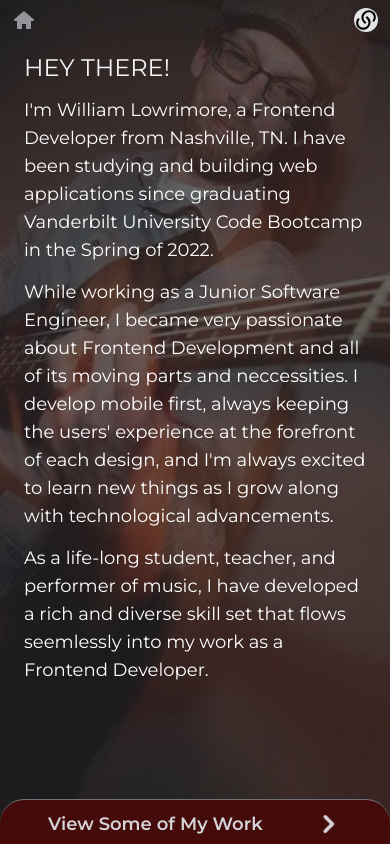
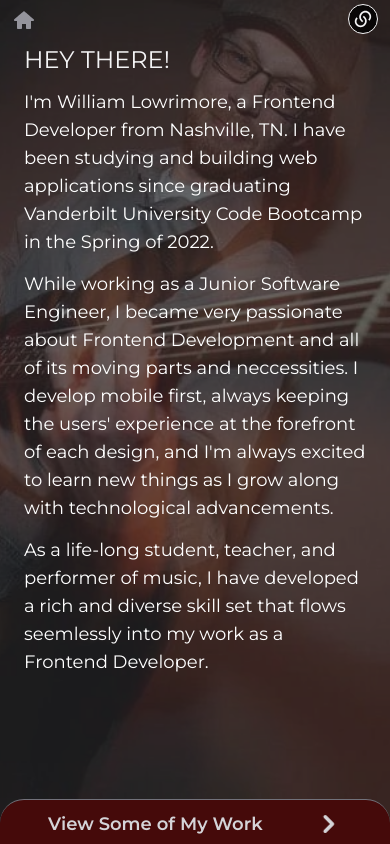
Before and after one commit to wlowrimore/piece_of_me, a Next.js app: page /about in a window 390 px wide. Built offline with nearby package versions, Linux system fonts and the light colour scheme.

Commit message:
adds animation to mobile nav and adjusts the opacity

```diff
--- a/src/app/about/page.tsx
+++ b/src/app/about/page.tsx
@@ -1,13 +1,13 @@
 import Link from "next/link";
 import { HiChevronRight } from "react-icons/hi";
 import { TiHome } from "react-icons/ti";
-import NavMobile from "../components/NavMobile";
+import NavMobile from "../components/NavMobile/NavMobile";
 
 const About: React.FC = () => {
   return (
     <main className="bg-fixed w-screen min-h-screen bg-about-bg bg-cover bg-center bg-norepeat flex flex-col mx-auto container">
       <div className="bg-zinc-800/70 w-full min-h-screen">
-        <div className="mt-2 mr-2">
+        <div className="fixed top-0 right-0 p-1">
           <NavMobile />
         </div>
         <div className="fixed left-3 top-2 text-zinc-400/90 rounded-full">
--- a/src/app/components/ContactForm.tsx
+++ b/src/app/components/ContactForm.tsx
@@ -3,7 +3,7 @@
 import { useState, useRef } from "react";
 import emailjs from "@emailjs/browser";
 import ContactFormUISection from "./ContactFormUISection";
-import NavMobile from "./NavMobile";
+import NavMobile from "./NavMobile/NavMobile";
 
 const ContactForm: React.FC = () => {
   const form = useRef<HTMLFormElement>(null);
@@ -64,7 +64,7 @@ const ContactForm: React.FC = () => {
 
   return (
     <>
-      <div className="fixed top-1 right-0 p-1">
+      <div className="fixed top-0 right-0 p-1">
         <NavMobile />
       </div>
       <ContactFormUISection
--- a/src/app/components/ContactFormUISection.tsx
+++ b/src/app/components/ContactFormUISection.tsx
@@ -91,7 +91,7 @@ const ContactFormUISection: React.FC<ContactFormUISectionProps> = ({
           value={formValues.message}
           onChange={handleChange}
           rows={5}
-          className="p-1 rounded outline-none text-black font-semibold tracking-wider bg-white/50"
+          className="p-1 rounded outline-none text-black font-semibold tracking-wider bg-white/80"
           required
         />
       </div>
--- a/src/app/components/HomeComponent.tsx
+++ b/src/app/components/HomeComponent.tsx
@@ -4,7 +4,7 @@ import ReactLogo from "/public/images/languages/react.webp";
 import NextLogo from "/public/images/languages/next.webp";
 import Link from "next/link";
 import { HiChevronRight } from "react-icons/hi";
-import NavMobile from "./NavMobile";
+import NavMobile from "./NavMobile/NavMobile";
 
 const HomeComponent = () => {
   return (
--- /dev/null
+++ b/src/app/components/NavMobile/NavMobile.module.css
@@ -0,0 +1,14 @@
+.nav {
+  position: fixed;
+  right: 0;
+  top: 0;
+  font-size: 1.2rem;
+  padding: 0.7rem 0.7rem 0 0;
+  width: 100%;
+  transform: translateY(-100%);
+  transition: transform 0.3s ease-in-out;
+}
+
+.show {
+  transform: translateY(0);
+}
--- a/src/app/components/NavMobile.tsx
+++ b/src/app/components/NavMobile/NavMobile.tsx
@@ -4,6 +4,8 @@ import { useState } from "react";
 import { usePathname } from "next/navigation";
 import Link from "next/link";
 import { RiLinksFill } from "react-icons/ri";
+
+import styles from "./NavMobile.module.css";
 
 const NavMobile: React.FC = () => {
   const [navOpen, setNavOpen] = useState<boolean>(false);
@@ -21,13 +23,13 @@ const NavMobile: React.FC = () => {
   const getNavStyles = (pathname: string) => {
     switch (pathname) {
       case "/":
-        return "bg-slate-700/90 w-[12rem] h-[16rem] pl-4 text-zinc-200";
+        return "bg-slate-700/95 w-full h-[17rem] border-b border-zinc-400 pl-4 text-zinc-200 tracking-widest";
       case "/about":
-        return "bg-[#450A0A]/80 w-[12rem] h-[16rem] pl-4 text-zinc-200";
+        return "bg-[#450A0A]/90 w-full h-[17rem] border-b border-zinc-400 pl-4 text-zinc-200 tracking-widest";
       case "/projects":
-        return "bg-slate-700/90 w-[12rem] h-[16rem] pl-4 text-zinc-200";
+        return "bg-slate-700/95 w-full h-[17rem] border-b border-zinc-400 pl-4 text-zinc-200 tracking-widest";
       case "/contact":
-        return "bg-emerald-700/90 w-[12rem] h-[16rem] pl-4 text-zinc-200";
+        return "bg-emerald-600/90 w-full h-[17rem] border-b border-zinc-400 pl-4 text-zinc-100 tracking-widest font-semibold";
       default:
     }
   };
@@ -36,22 +38,25 @@ const NavMobile: React.FC = () => {
     <main className="pr-1">
       <h1
         onClick={handleNavOpen}
-        className="text-2xl flex justify-end fixed right-3 bg-zinc-200 rounded-full"
+        className="text-xl flex justify-end fixed right-3 bg-black/80 rounded-full text-zinc-100 p-1 border border-zinc-100"
       >
         <RiLinksFill />
       </h1>
-      {navOpen && (
-        <nav
-          className={`fixed right-0 top-0 text-lg font-semibold p-2 rounded-bl-lg w-[8rem] ${getNavStyles(
-            pathname
-          )}`}
-        >
+
+      <nav
+        className={`${styles.nav} ${navOpen ? styles.show : ""} ${getNavStyles(
+          pathname
+        )}`}
+      >
+        <div className="fixed top-2.5 right-3.5">
           <h1
             onClick={handleNavClose}
-            className="text-2xl flex justify-end mr-1 mt-[-0.2rem]"
+            className="text-2xl text-zinc-200 flex justify-end mt-[-0.4rem] px-1"
           >
-            <RiLinksFill />
+            X
           </h1>
+        </div>
+        <div className="py-8">
           <Link href="/">
             <p className="py-1.5 pl-4">Home</p>
           </Link>
@@ -67,8 +72,8 @@ const NavMobile: React.FC = () => {
           <Link href="#">
             <p className="pt-[0.3rem] pb-2 pl-4">Resume</p>
           </Link>
-        </nav>
-      )}
+        </div>
+      </nav>
     </main>
   );
 };
--- a/src/app/components/ProjectsComponent.tsx
+++ b/src/app/components/ProjectsComponent.tsx
@@ -2,7 +2,7 @@
 
 import { useState, useEffect } from "react";
 import { Project } from "../../../types";
-import NavMobile from "./NavMobile";
+import NavMobile from "./NavMobile/NavMobile";
 import Image from "next/image";
 import Link from "next/link";
 
```
